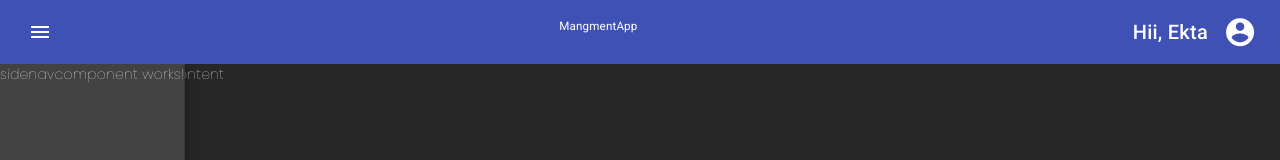
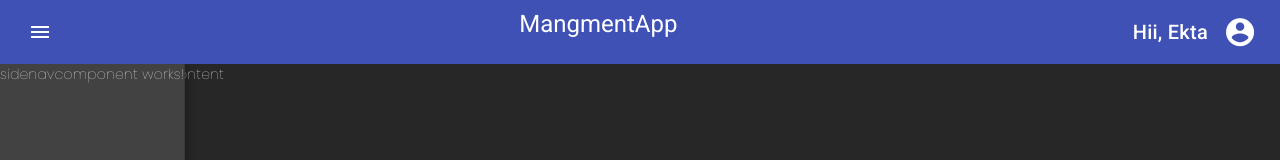
Before and after one commit to shikaruki/swabhav_Final_project, an Angular app in the folder angular-app-ui/: page / in a window 1280 px wide. Shown: the top 160 px of the page. Built offline with nearby package versions, Linux system fonts and the light colour scheme.

Commit message:
Changes made in header

```diff
--- a/angular-app-ui/src/app/headercomponent/headercomponent.component.html
+++ b/angular-app-ui/src/app/headercomponent/headercomponent.component.html
@@ -2,7 +2,7 @@
     <button mat-icon-button>
         <mat-icon mat-icon-button (click)="menuClicked.emit()">menu</mat-icon>
     </button>
-    <h5>MangmentApp</h5>
+    <h1>MangmentApp</h1>
     <div class="user-info">
         <span>
             Hii,
```
